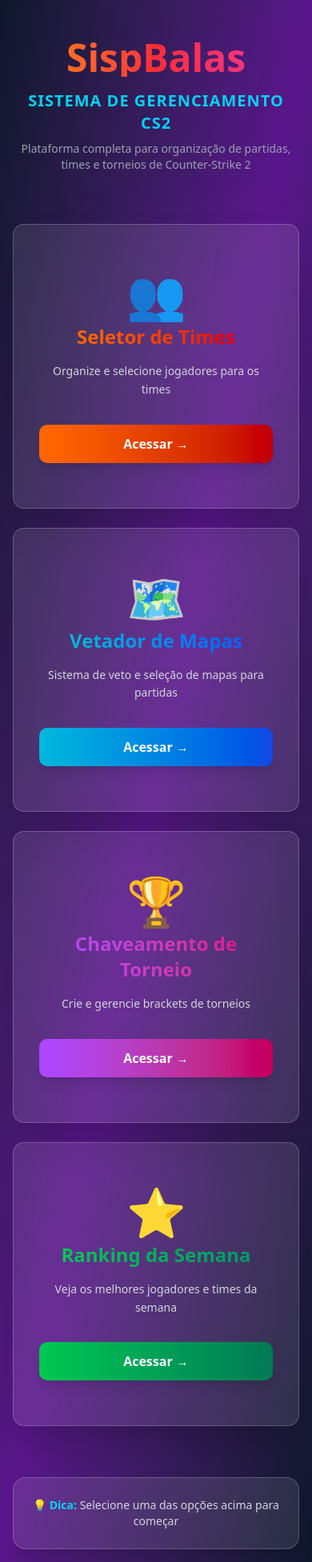
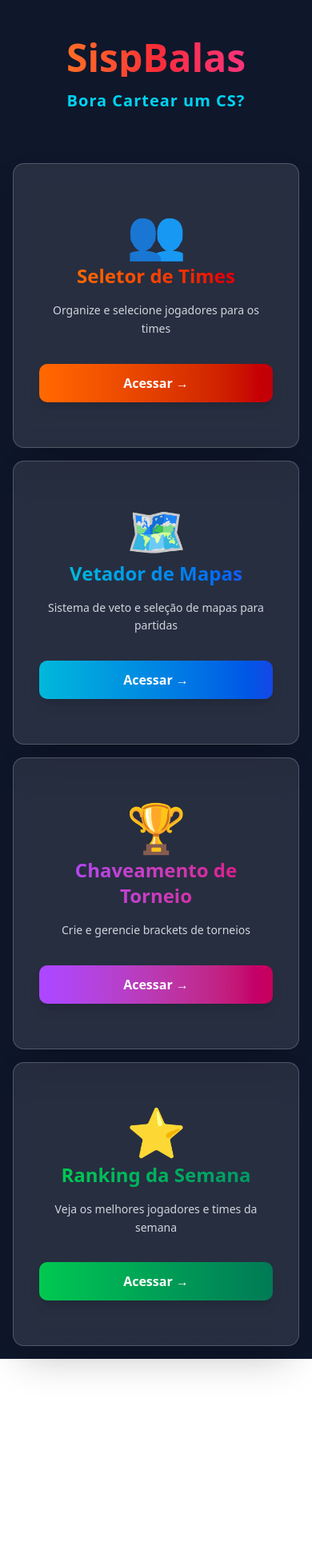
Before and after one commit to adao-locks/cs2-map-selector, a Next.js app: page / in a window 390 px wide. Shown: the whole page at 80% size. After the commit the page ends 1699 px from the top, so only its background shows below. Built offline with nearby package versions, Linux system fonts and the light colour scheme.

Commit message:
UI UX Update

```diff
--- a/app/awards/page.tsx
+++ b/app/awards/page.tsx
@@ -107,7 +107,7 @@
   }
 
   return (
-    <div className="min-h-screen bg-gradient-to-br from-slate-900 via-purple-900 to-slate-900 p-8">
+    <div className="min-h-screen bg-gradient-to-br from-slate-900 via-black-900 to-slate-900 p-8">
       <style jsx>{`
         .award-card {
           background: linear-gradient(135deg, rgba(255,255,255,0.1) 0%, rgba(255,255,255,0.05) 100%);
--- a/app/map_picker/page.tsx
+++ b/app/map_picker/page.tsx
@@ -123,7 +123,7 @@
   }
 
   return (
-    <div className="min-h-screen bg-gradient-to-br from-slate-900 via-purple-900 to-slate-900 p-4 md:p-6">
+    <div className="min-h-screen bg-gradient-to-br from-slate-900 via-black-900 to-slate-900 p-4 md:p-6">
       <div className="fixed inset-0 opacity-10">
         <div className="absolute inset-0 bg-[radial-gradient(circle_at_50%_50%,rgba(120,119,198,0.3),transparent_50%)]"></div>
         <div className="absolute inset-0 bg-[conic-gradient(from_0deg_at_50%_50%,transparent_0deg,rgba(120,119,198,0.1)_60deg,transparent_120deg)]"></div>
--- a/app/page.tsx
+++ b/app/page.tsx
@@ -44,12 +44,8 @@
   ]
 
   return (
-    <div className="min-h-screen bg-gradient-to-br from-slate-900 via-purple-900 to-slate-900 p-4 md:p-6">
+    <div className="min-h-screen bg-gradient-to-br from-slate-900 via-black-900 to-slate-900 p-4 md:p-6">
       {/* Background Effects */}
-      <div className="fixed inset-0 opacity-10">
-        <div className="absolute inset-0 bg-[radial-gradient(circle_at_50%_50%,rgba(120,119,198,0.3),transparent_50%)]"></div>
-        <div className="absolute inset-0 bg-[conic-gradient(from_0deg_at_50%_50%,transparent_0deg,rgba(120,119,198,0.1)_60deg,transparent_120deg)]"></div>
-      </div>
 
       <div className="relative z-10 max-w-7xl mx-auto">
         {/* Header */}
@@ -59,16 +55,13 @@
               SispBalas
             </h1>
             <p className="text-xl md:text-2xl font-semibold text-cyan-400 tracking-wider mb-2">
-              SISTEMA DE GERENCIAMENTO CS2
-            </p>
-            <p className="text-sm md:text-base text-gray-400 max-w-2xl mx-auto">
-              Plataforma completa para organização de partidas, times e torneios de Counter-Strike 2
+              Bora Cartear um CS?
             </p>
           </div>
         </div>
 
         {/* Menu Grid */}
-        <div className="grid grid-cols-1 md:grid-cols-2 gap-6 max-w-5xl mx-auto mt-16">
+        <div className="grid grid-cols-1 md:grid-cols-4 gap-4 max-w-5xl mx-auto mt-16">
           {menuItems.map((item, index) => (
             <Link key={index} href={item.href}>
               <Card
@@ -107,15 +100,6 @@
             </Link>
           ))}
         </div>
-
-        {/* Footer Info */}
-        <div className="mt-16 text-center">
-          <div className="inline-block p-6 bg-white/10 backdrop-blur-md border border-white/20 rounded-2xl shadow-xl">
-            <p className="text-gray-300 text-sm md:text-base">
-              💡 <span className="font-semibold text-cyan-400">Dica:</span> Selecione uma das opções acima para começar
-            </p>
-          </div>
-        </div>
       </div>
     </div>
   )
--- a/app/team/page.tsx
+++ b/app/team/page.tsx
@@ -64,7 +64,7 @@
   }
 
   return (
-    <div className="min-h-screen bg-gradient-to-br from-slate-900 via-purple-900 to-slate-900 p-4 md:p-6">
+    <div className="min-h-screen bg-gradient-to-br from-slate-900 via-black-900 to-slate-900 p-4 md:p-6">
       <div className="fixed inset-0 opacity-10">
         <div className="absolute inset-0 bg-[radial-gradient(circle_at_50%_50%,rgba(120,119,198,0.3),transparent_50%)]"></div>
         <div className="absolute inset-0 bg-[conic-gradient(from_0deg_at_50%_50%,transparent_0deg,rgba(120,119,198,0.1)_60deg,transparent_120deg)]"></div>
--- a/app/tournaments/page.tsx
+++ b/app/tournaments/page.tsx
@@ -103,7 +103,7 @@
   }
 
   return (
-    <div className="min-h-screen bg-gradient-to-br from-slate-900 via-purple-900 to-slate-900 p-4 md:p-6">
+    <div className="min-h-screen bg-gradient-to-br from-slate-900 via-black-900 to-slate-900 p-4 md:p-6">
       {/* Background Effects */}
       <div className="fixed inset-0 opacity-10">
         <div className="absolute inset-0 bg-[radial-gradient(circle_at_50%_50%,rgba(120,119,198,0.3),transparent_50%)]"></div>
```
